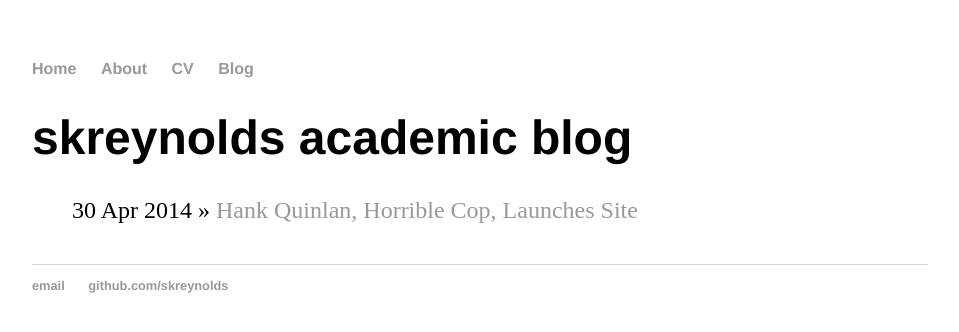
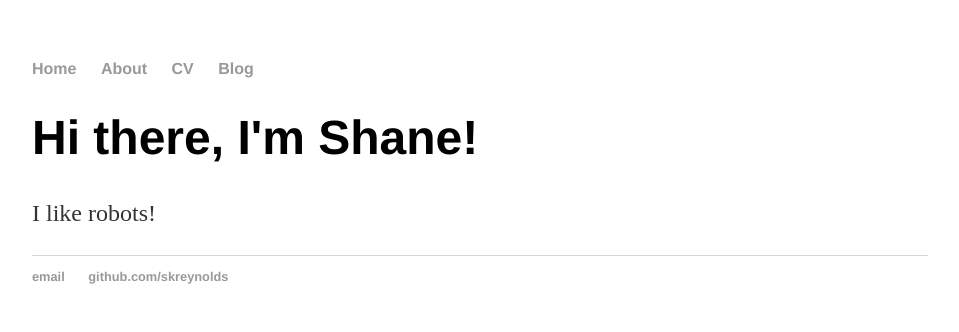
Before and after one commit to skreynolds/skreynolds.github.io, a Jekyll site: the page built from index.html, in a window 1280 px wide. Shown: the top 332 px of the page, without its empty margins (160-1119 px from the left). Built offline with Jekyll 4.4.1, drawn with Linux system fonts in a browser that asks for light colours.

Commit message:
Update index.html

```diff
--- a/index.html
+++ b/index.html
@@ -2,10 +2,7 @@
 layout: default
 title: skreynolds academic blog
 ---
-<h1>{{ page.title }}</h1>
-	<ul class="posts">
-
-	  {% for post in site.posts %}
-	    <li><span>{{ post.date | date_to_string }}</span> » <a href="{{ post.url }}" title="{{ post.title }}">{{ post.title }}</a></li>
-	  {% endfor %}
-	</ul>
+<div class="blurb">
+	<h1>Hi there, I'm Shane!</h1>
+	<p>I like robots!</p>
+</div><!-- /.blurb -->
```
